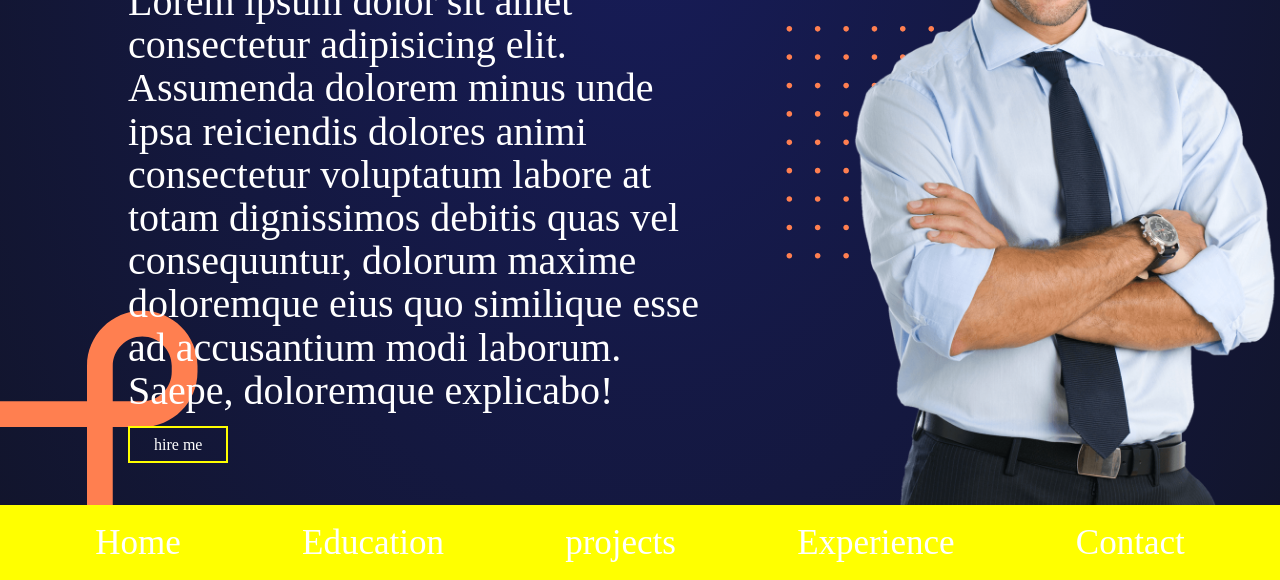
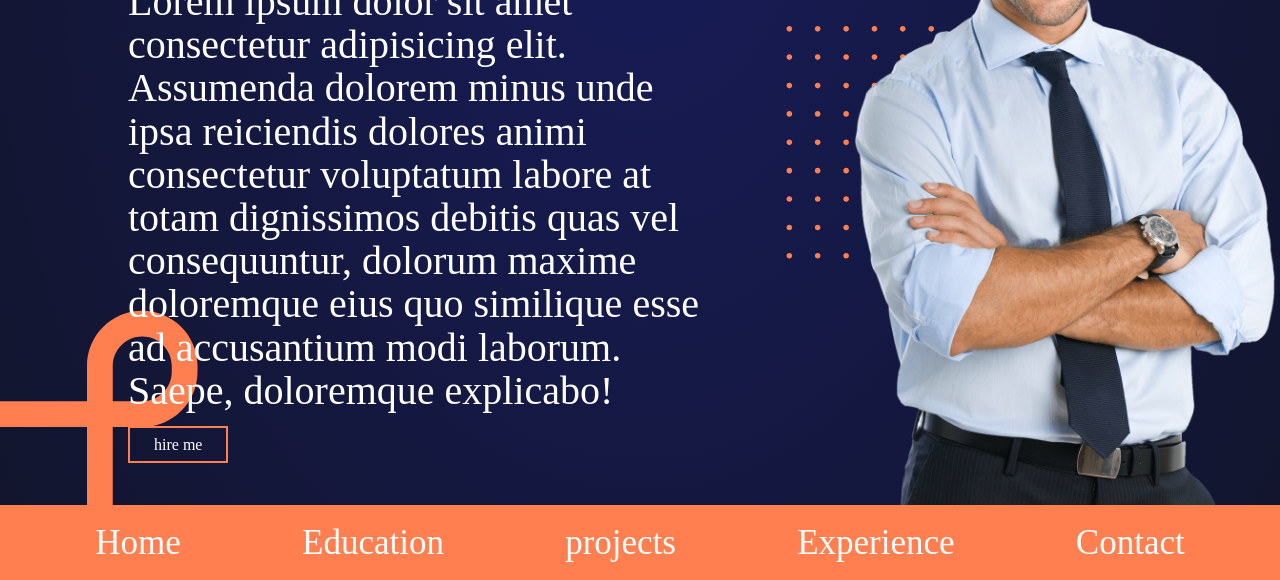
Before and after one commit to dnyanesh8709/cssportfolio, a plain HTML site: page index.html in a window 1280 px wide. Shown: the part 220-800 px from the top of the page. Drawn offline with Linux system fonts and the light colour scheme.

Commit message:
theme changed

```diff
--- a/index.html
+++ b/index.html
@@ -14,7 +14,7 @@
         }
 
         :root {
-            --theme: yellow;
+            --theme: coral;
         }
 
         .hero {
```
